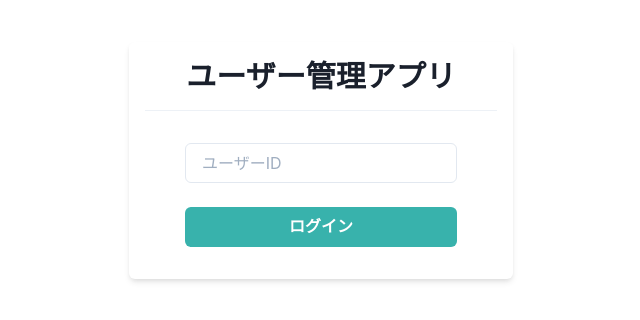
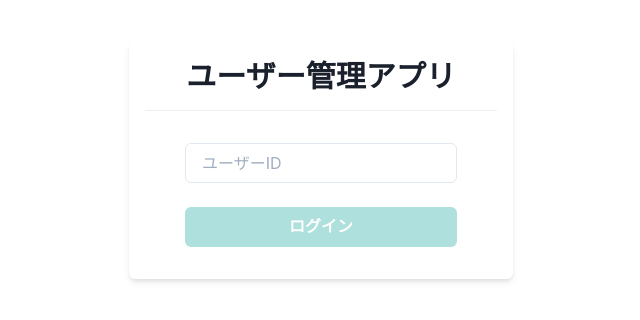
Before and after one commit to Hachi8888/SampleApp, a React (Create React App) app: page / in a window 1280 px wide. Shown: the part 240-560 px from the top of the page, without its empty margins (319-959 px from the left). Built offline with nearby package versions, Linux system fonts and the light colour scheme.

Commit message:
[add] loading, disabled

```diff
--- a/src/components/atoms/button/PrimaryButton.tsx
+++ b/src/components/atoms/button/PrimaryButton.tsx
@@ -3,16 +3,20 @@ import { memo, ReactNode, VFC } from "react";
 
 type Props = {
   children: ReactNode;
+  disabled?: boolean;
+  loading?: boolean;
   onClick: () => void;
 };
 
 export const PrimaryButton: VFC<Props> = memo((props) => {
-  const { children, onClick } = props;
+  const { children, disabled = false, loading = false, onClick } = props;
   return (
     <Button
       bg="teal.400"
       color="white"
       _hover={{ opacity: 0.8 }}
+      disabled={disabled || loading}
+      isLoading={loading}
       onClick={onClick}
     >
       {children}
--- a/src/components/pages/Login.tsx
+++ b/src/components/pages/Login.tsx
@@ -27,7 +27,13 @@ export const Login: VFC = memo(() => {
             value={userId}
             onChange={onChangeUserId}
           />
-          <PrimaryButton onClick={onClickLogin}>ログイン</PrimaryButton>
+          <PrimaryButton
+            disabled={userId === ""}
+            loading={loading}
+            onClick={onClickLogin}
+          >
+            ログイン
+          </PrimaryButton>
         </Stack>
       </Box>
     </Flex>
```
